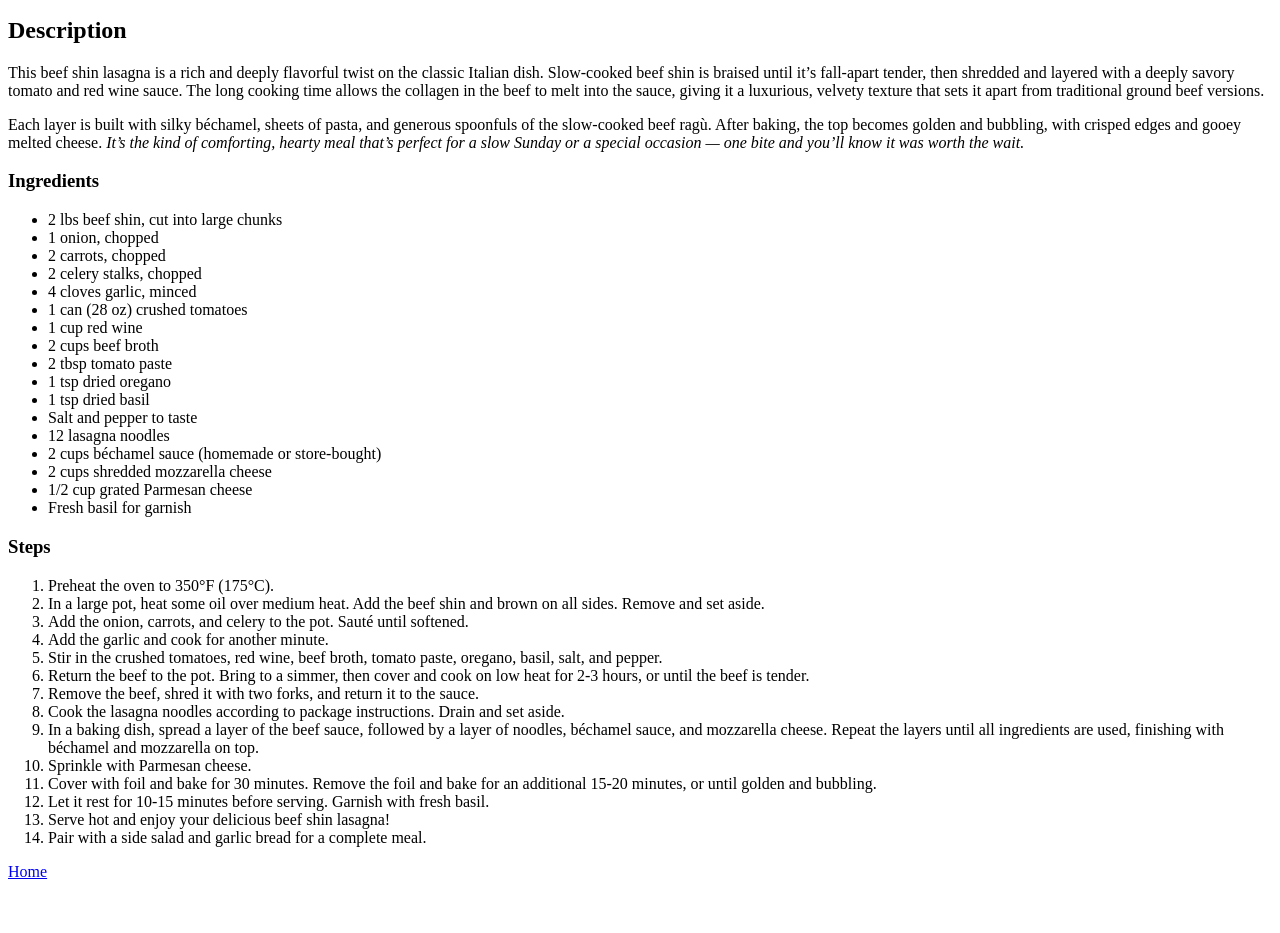
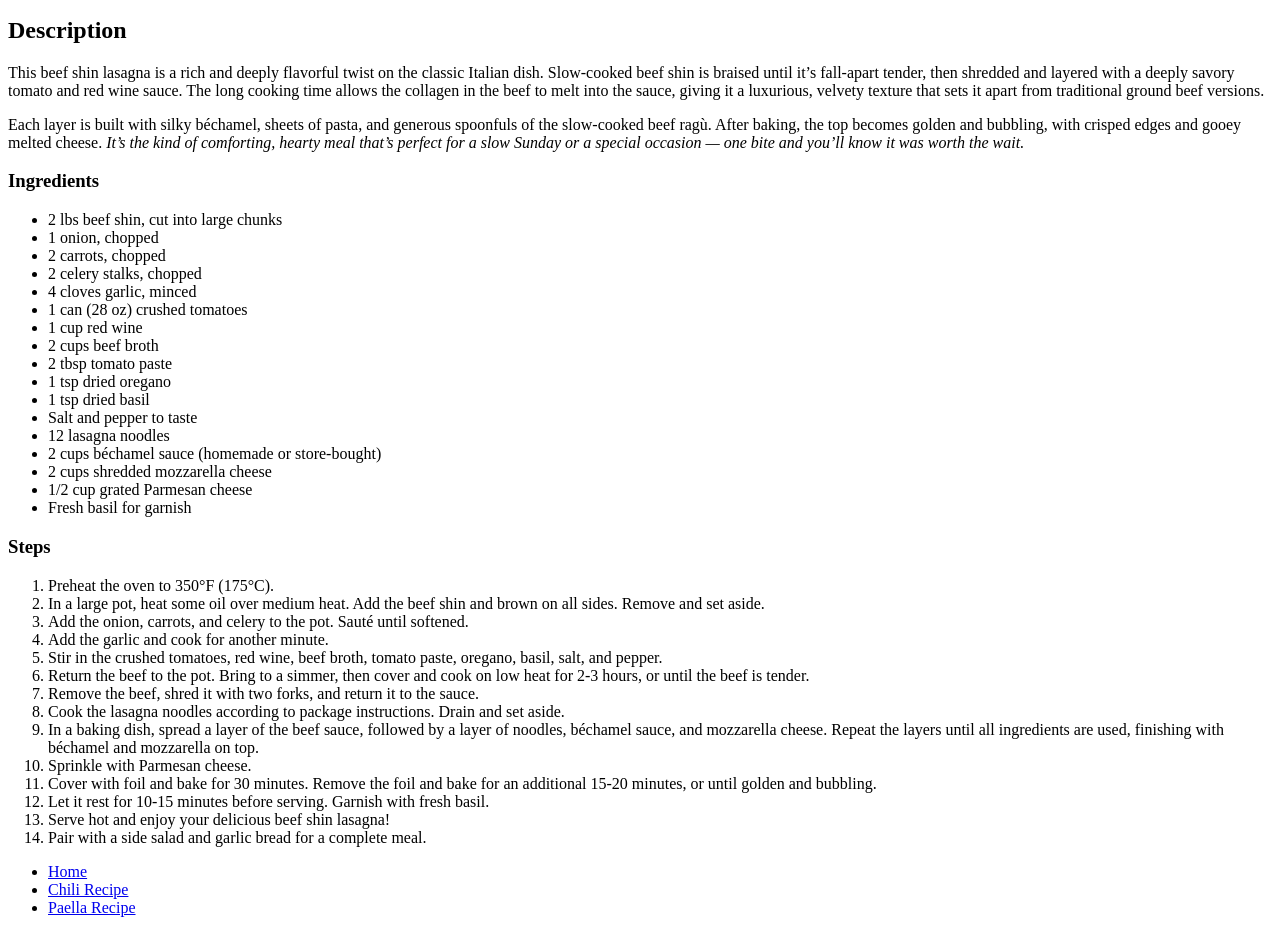
Before and after one commit to henry0161/odin-recipes, a plain HTML site: page recipes/lasagna.html in a window 1280 px wide. Shown: the part 101-1034 px from the top of the page. Before the commit the page ends 990 px from the top, so only its background shows below. Drawn offline with Linux system fonts and the light colour scheme.

Commit message:
Update backlinks on lasagna.html and chili.html

```diff
--- a/recipes/lasagna.html
+++ b/recipes/lasagna.html
@@ -8,6 +8,7 @@
         <h1>Beef Shin Lasagna</h1>
         <img src="../images/lasagna.jpg" alt="Lasagna" height="300" width="300">
         <h2>Description</h2>
+
         <p>This beef shin lasagna is a rich and deeply flavorful twist on the classic Italian dish.
             Slow-cooked beef shin is braised until it’s fall-apart tender, then shredded and layered with a deeply savory tomato and red wine sauce.
             The long cooking time allows the collagen in the beef to melt into the sauce, giving it a luxurious,
@@ -54,6 +55,11 @@
             <li>Serve hot and enjoy your delicious beef shin lasagna!</li>
             <li>Pair with a side salad and garlic bread for a complete meal.</li>
         </ol>
-        <a href="../index.html">Home</a>
+
+        <ul>
+        <li><a href="../index.html">Home</a></li>
+        <li><a href="./chili.html">Chili Recipe</a></li>
+        <li><a href="./paella.html">Paella Recipe</a></li>
+    </ul>
     </body>
 </html>
```
Also changed, not shown: recipes/chili.html (+1 -0 lines).
